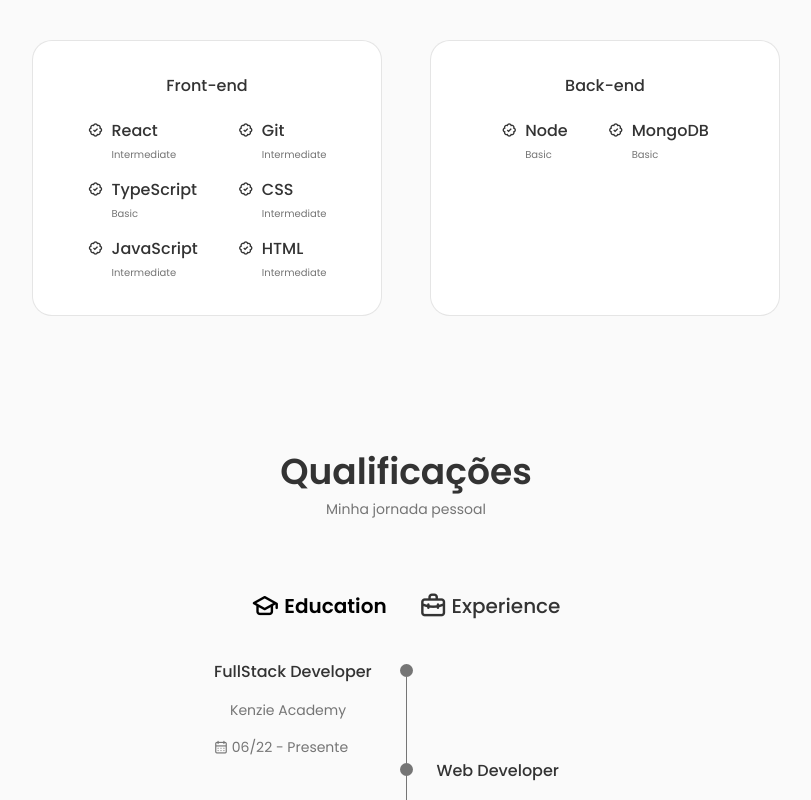
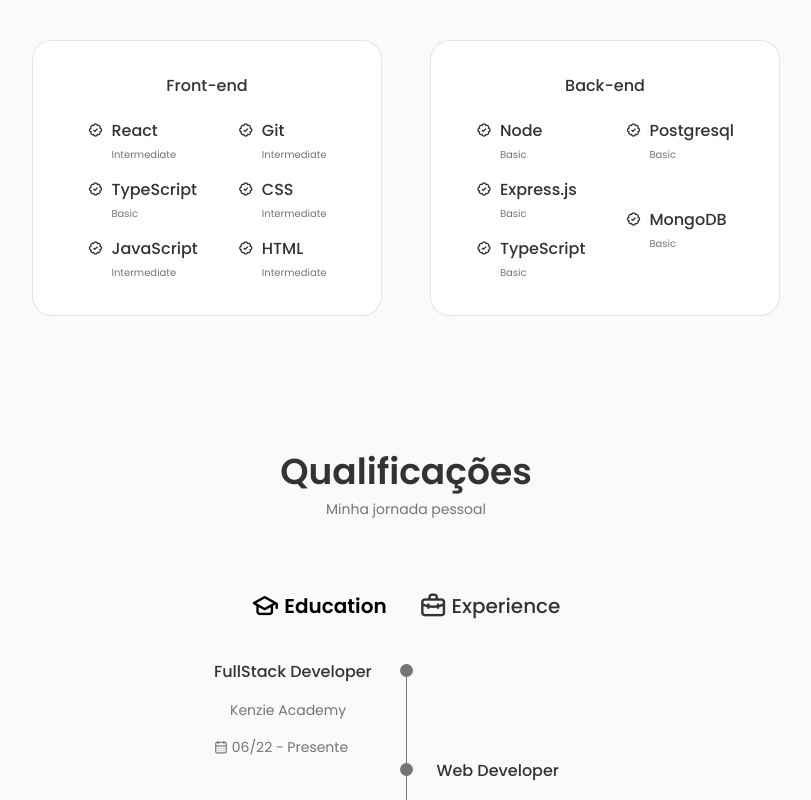
Before and after one commit to Diogo-Peixoto/Portfolio-React, a React (Vite) app: page / in a window 1280 px wide. Shown: the part 1480-2280 px from the top of the page, without its empty margins (234-1045 px from the left). Built offline with nearby package versions, Linux system fonts and the light colour scheme.

Commit message:
adding backend

```diff
--- a/src/components/About/info.tsx
+++ b/src/components/About/info.tsx
@@ -12,7 +12,7 @@ export const Info = ()=>{
             <div className="about__box">
                 <i className='bx bx-briefcase-alt' />
                 <h3 >Projetos</h3>
-                <span >4+ Projetos</span>
+                <span >5+ Projetos</span>
             </div>
 
         </InfoStyle>
--- a/src/components/Skills/backend.tsx
+++ b/src/components/Skills/backend.tsx
@@ -5,7 +5,7 @@ export const Backend = ()=>{
         <Content>
             <h3>Back-end</h3>
 
-            <div>
+            <div className="skils__box">
                 <div className="skills__group">
                     <div className="skills__data">
                         <i className='bx bx-badge-check' />
@@ -15,9 +15,35 @@ export const Backend = ()=>{
                             <span>Basic</span>
                         </div>
                     </div>
+
+                    <div className="skills__data">
+                        <i className='bx bx-badge-check' />
+
+                        <div>
+                            <h3>Express.js</h3>
+                            <span>Basic</span>
+                        </div>
+                    </div>
+
+                    <div className="skills__data">
+                        <i className='bx bx-badge-check' />
+
+                        <div>
+                            <h3>TypeScript</h3>
+                            <span>Basic</span>
+                        </div>
+                    </div>
                 </div>
 
                 <div className="skills__group">
+                    <div className="skills__data">
+                        <i className='bx bx-badge-check' />
+
+                        <div>
+                            <h3>Postgresql </h3>
+                            <span>Basic</span>
+                        </div>
+                    </div>
 
                     <div className="skills__data">
                         <i className='bx bx-badge-check' />
--- a/src/components/Work/data.tsx
+++ b/src/components/Work/data.tsx
@@ -2,7 +2,7 @@ import Work1 from "../../assets/work1.png"
 import Work2 from "../../assets/work2.png"
 import Work3 from "../../assets/work3.png"
 import Work4 from "../../assets/work4.png"
-import Work5 from "../../assets/work5.jpg"
+import Work5 from "../../assets/work5.png"
 
 export const projectsData = [
     {
@@ -33,6 +33,13 @@ export const projectsData = [
       category: "web",
       link: "https://2-give-app.vercel.app/"
     },
+    {
+      id: 5,
+      image: Work5,
+      title: "Kimoveis",
+      category: "back",
+      link: "https://github.com/Diogo-Peixoto/Kimoveis"
+    },
 ];
 
 export const projectsNav = [
```
Also changed, not shown: src/assets/work5.jpg (deleted), src/assets/work5.png (added).
